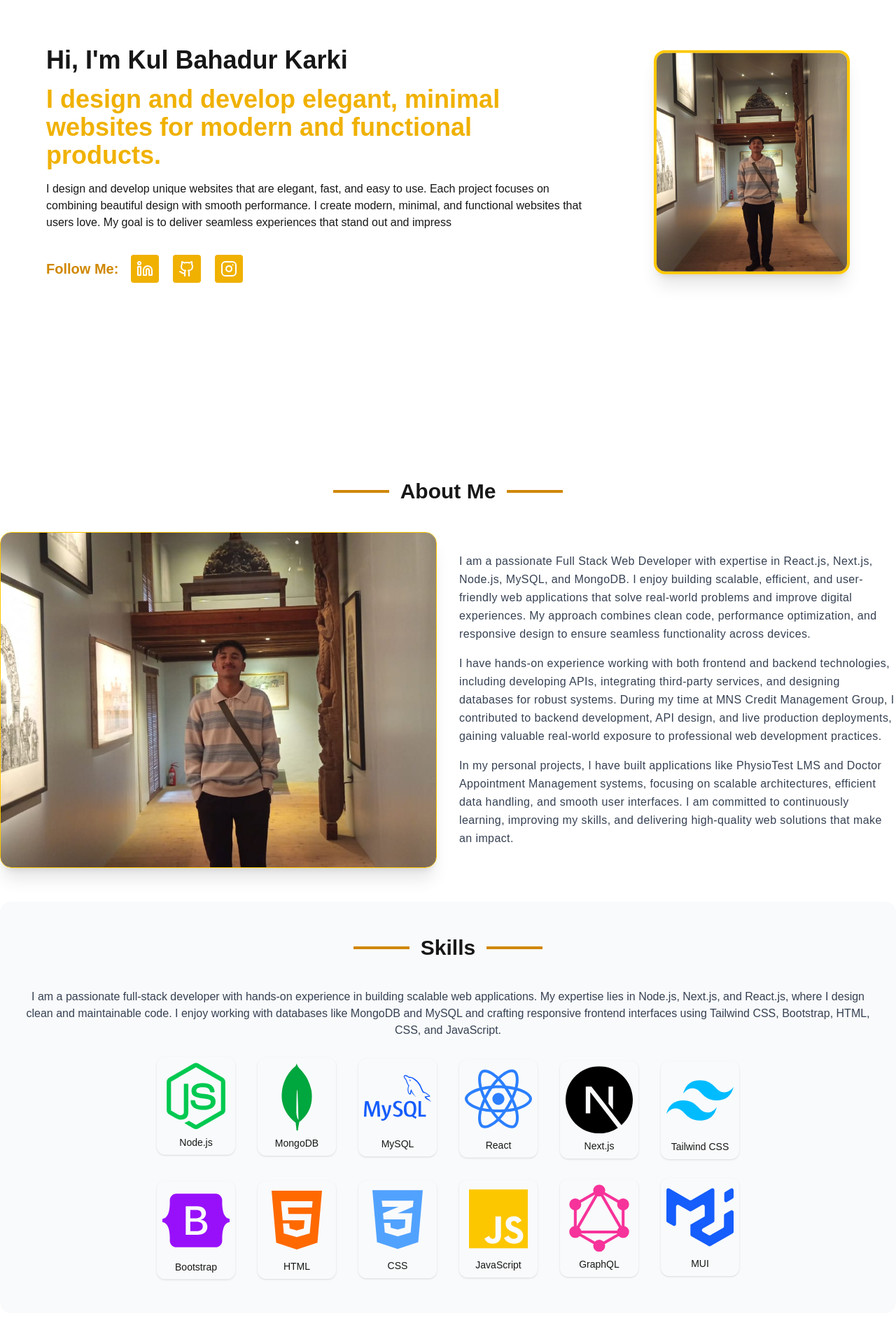
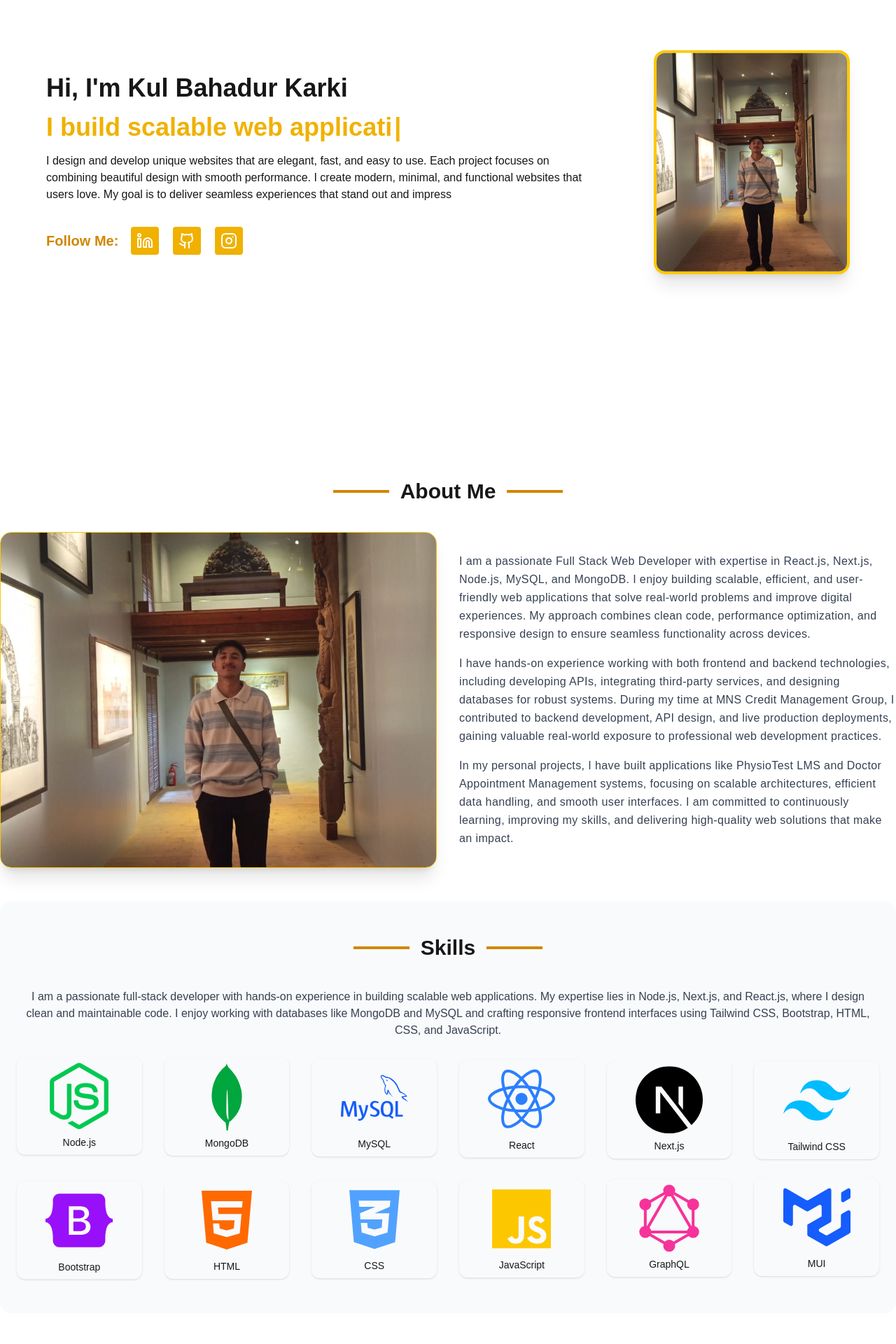
Before and after one commit to kul349/portfolio, a Next.js app: page / in a window 1280 px wide. Shown: the part 220-2140 px from the top of the page at 70% size. Built offline with nearby package versions, Linux system fonts and the light colour scheme.

Commit message:
adding the some changes

```diff
--- a/package.json
+++ b/package.json
@@ -14,7 +14,8 @@
     "next": "16.1.1",
     "react": "19.2.3",
     "react-dom": "19.2.3",
-    "react-icons": "^5.6.0"
+    "react-icons": "^5.6.0",
+    "react-simple-typewriter": "^5.0.1"
   },
   "devDependencies": {
     "@tailwindcss/postcss": "^4",
--- a/src/app/components/homepage.jsx
+++ b/src/app/components/homepage.jsx
@@ -3,7 +3,8 @@ import React from "react";
 import Link from "next/link";
 import Image from "next/image";
 import { motion } from "framer-motion";
-import { Linkedin,Instagram,Github, icons } from "lucide-react";
+import { Typewriter } from "react-simple-typewriter";
+import { Mail, Phone, MapPin, Linkedin, Globe ,Instagram,Github, icons } from "lucide-react";
 import { FaNodeJs, FaReact, FaHtml5, FaCss3Alt, FaJs } from "react-icons/fa";
 import {
   SiMongodb,
@@ -39,6 +40,19 @@ function Homepage() {
         "Organized and optimized unstructured data in MySQL databases.",
         "Developed a dashboard to analyze marketing data using MongoDB.",
         "Deployed a live production website for the organization.",
+      ],
+    },
+    {
+      role: "Freelance Full Stack Developer",
+      company: "Elevator Company (Client Project)",
+      duration: "2025 - Present",
+      location: "Remote / Nepal",
+      points: [
+        "Developed a modern marketing website for an elevator services company using Next.js and Tailwind CSS",
+        "Built scalable backend APIs using Node.js, Express, and MongoDB",
+        "Integrated GraphQL for efficient data fetching and optimized performance",
+        "Designed responsive UI for better user engagement and mobile compatibility",
+        "Collaborated directly with client to gather requirements and deliver customized solutions",
       ],
     },
   ];
@@ -192,30 +206,36 @@ function Homepage() {
         icon: <Instagram/>,
       },
     ];
+
 const contacts = [
   {
     label: "Email",
     value: "karkikulbahadur344@gmail.com",
     link: "mailto:karkikulbahadur344@gmail.com",
+    icon: <Mail className="w-5 h-5 text-yellow-500" />,
   },
   {
     label: "Phone",
     value: "+977 9824715648",
     link: "tel:+9779824715648",
+    icon: <Phone className="w-5 h-5 text-yellow-500" />,
   },
   {
     label: "Location",
     value: "Kathmandu, Nepal",
+    icon: <MapPin className="w-5 h-5 text-yellow-500" />,
   },
   {
     label: "LinkedIn",
     value: "linkedin.com/in/kul-karki-2998b3282",
     link: "https://www.linkedin.com/in/kul-karki-2998b3282",
+    icon: <Linkedin className="w-5 h-5 text-yellow-500" />,
   },
   {
     label: "Portfolio",
     value: "portfolio-kul-bahadur-karki.vercel.app",
     link: "https://portfolio-kul-bahadur-karki.vercel.app",
+    icon: <Globe className="w-5 h-5 text-yellow-500" />,
   },
 ];
   return (
@@ -246,9 +266,20 @@ function Homepage() {
           <h1 className="text-3xl md:text-4xl font-semibold">
             Hi, I&apos;m Kul Bahadur Karki
           </h1>
-          <p className="mt-4 text-xl md:text-4xl font-bold text-yellow-500 ">
-            I design and develop elegant, minimal websites for modern and
-            functional products.
+          <p className="mt-4 text-xl md:text-4xl font-bold text-yellow-500">
+            <Typewriter
+              words={[
+                "I design modern websites.",
+                "I build scalable web applications.",
+                "I create elegant and fast user experiences.",
+              ]}
+              loop={true}
+              cursor
+              cursorStyle="|"
+              typeSpeed={70}
+              deleteSpeed={40}
+              delaySpeed={1500}
+            />
           </p>
           <p className="pt-4">
             I design and develop unique websites that are elegant, fast, and
@@ -365,7 +396,11 @@ function Homepage() {
           </motion.div>
         </div>
       </section>
-      <section id="skill" className="flex flex-col max-w-7xl w-full mx-auto items-center justify-center px-4 md:px-6 py-12 space-y-8 bg-gray-50 rounded-2xl dark:bg-gray-900">
+      <section
+        id="skill"
+        className="flex flex-col  items-center justify-center px-4 md:px-6 py-12 space-y-8 bg-gray-50 rounded-2xl dark:bg-gray-900"
+      >
+        <div className="max-w-7xl w-full mx-auto">
           <div className="flex items-center justify-center gap-4 mb-10">
             <div className="h-1 w-20 bg-yellow-600" />
             <motion.h1 className="text-2xl md:text-3xl font-semibold">
@@ -403,6 +438,7 @@ function Homepage() {
                 </motion.div>
               );
             })}
+          </div>
         </div>
       </section>
       <section
@@ -487,20 +523,20 @@ function Homepage() {
           ))}
         </div>
       </section>{" "}
-      <section
-        id="experience"
-        className="w-full max-w-7xl mx-auto px-4 py-16 space-y-12"
-      >
+      <section id="experience" className="bg-gray-200 px-4 py-16">
+        <div className="max-w-7xl mx-auto w-full">
           {/* Heading */}
-        <div className="flex items-center justify-center gap-4">
+          <div className="flex items-center justify-center gap-4 mb-12">
             <div className="h-1 w-20 bg-yellow-600" />
-          <h1 className="text-2xl md:text-3xl font-semibold">Experience</h1>
+            <h1 className="text-2xl md:text-3xl font-semibold text-black">
+              Experience
+            </h1>
             <div className="h-1 w-20 bg-yellow-600" />
           </div>
 
-        {/* Timeline */}
+          {/* Cards Grid */}
           <motion.div
-          className="relative border-l-2 border-yellow-400 pl-6 space-y-12"
+            className="grid md:grid-cols-2 lg:grid-cols-3 gap-8 "
             initial="hidden"
             whileInView="visible"
             viewport={{ once: true }}
@@ -508,7 +544,7 @@ function Homepage() {
               hidden: {},
               visible: {
                 transition: {
-                staggerChildren: 0.3,
+                  staggerChildren: 0.2,
                 },
               },
             }}
@@ -516,47 +552,52 @@ function Homepage() {
             {experiences.map((exp, index) => (
               <motion.div
                 key={index}
-              className="relative"
+                className="bg-white rounded-2xl shadow-lg p-6 hover:shadow-2xl hover:-translate-y-3 transition duration-300"
                 variants={{
-                hidden: { opacity: 0, x: -50 },
-                visible: { opacity: 1, x: 0 },
+                  hidden: { opacity: 0, y: 50 },
+                  visible: { opacity: 1, y: 0 },
                 }}
-              transition={{ duration: 0.5 }}
               >
-              {/* Dot */}
-              <div className="absolute -left-[10px] top-2 w-4 h-4 bg-yellow-500 rounded-full"></div>
+                {/* Role */}
+                <h3 className="text-lg font-semibold text-gray-800">
+                  {exp.role}
+                </h3>
 
-              {/* Card */}
-              <div className="bg-white shadow-md rounded-xl p-5 hover:shadow-xl hover:-translate-y-2 transition">
-                <h3 className="text-lg font-semibold">{exp.role}</h3>
-                <p className="text-yellow-600 font-medium">{exp.company}</p>
+                {/* Company */}
+                <p className="text-yellow-600 font-medium mt-1">
+                  {exp.company}
+                </p>
 
-                <p className="text-sm text-gray-500">
+                {/* Duration */}
+                <p className="text-sm text-gray-500 mt-1">
                   {exp.duration} • {exp.location}
                 </p>
 
-                <ul className="mt-3 list-disc list-inside text-sm text-gray-600 space-y-1">
+                {/* Divider */}
+                <div className="w-10 h-1 bg-green-600 mt-3 mb-4 rounded" />
+
+                {/* Points */}
+                <ul className="list-disc list-inside text-sm text-gray-600 space-y-1">
                   {exp.points.map((point, i) => (
                     <li key={i}>{point}</li>
                   ))}
                 </ul>
-              </div>
               </motion.div>
             ))}
           </motion.div>
+        </div>
       </section>
-      <section
-        id="contact"
-        className="w-full max-w-7xl mx-auto px-4 py-16 space-y-12"
-      >
+      <section id="contact" className="px-4 py-16 space-y-12 ">
+        <div className="w-full max-w-7xl mx-auto ">
           {/* Heading */}
           <div className="flex items-center justify-center gap-4">
             <div className="h-1 w-20 bg-yellow-600" />
-          <h1 className="text-2xl md:text-3xl font-semibold">Contact</h1>
+            <h1 className="text-2xl md:text-3xl font-semibold mb-4">Contact</h1>
             <div className="h-1 w-20 bg-yellow-600" />
           </div>
 
           {/* Content */}
+          <div className="mt-10 ">
             <motion.div
               className="grid grid-cols-1 sm:grid-cols-2 gap-8 max-w-3xl mx-auto"
               initial="hidden"
@@ -574,12 +615,19 @@ function Homepage() {
               {contacts.map((item, index) => (
                 <motion.div
                   key={index}
-              className="p-5 rounded-xl bg-white shadow-md hover:shadow-xl transition hover:-translate-y-2"
+                  className="p-5 rounded-xl bg-white shadow-md hover:shadow-xl transition hover:-translate-y-2 flex items-start gap-4"
                   variants={{
                     hidden: { opacity: 0, y: 30 },
                     visible: { opacity: 1, y: 0 },
                   }}
                 >
+                  {/* Icon */}
+                  <div className="bg-yellow-100 p-3 rounded-lg">
+                    {item.icon}
+                  </div>
+
+                  {/* Text */}
+                  <div className="flex flex-col">
                     <p className="text-sm text-gray-500">{item.label}</p>
 
                     {item.link ? (
@@ -594,9 +642,12 @@ function Homepage() {
                     ) : (
                       <p className="font-medium">{item.value}</p>
                     )}
+                  </div>
                 </motion.div>
               ))}
             </motion.div>
+          </div>
+        </div>
       </section>
     </main>
   );
```
Also changed, not shown: 1 other file (tests, documents, lock files or other folders). Lines whose indentation alone changed are shown as unchanged.
